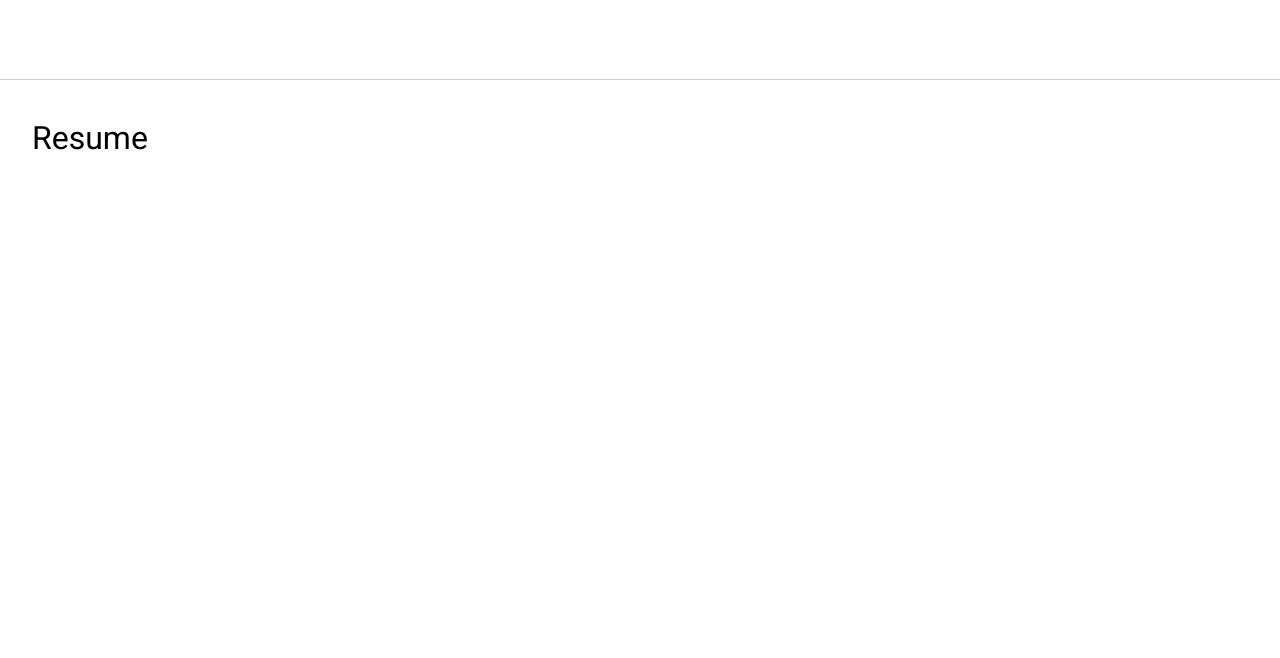
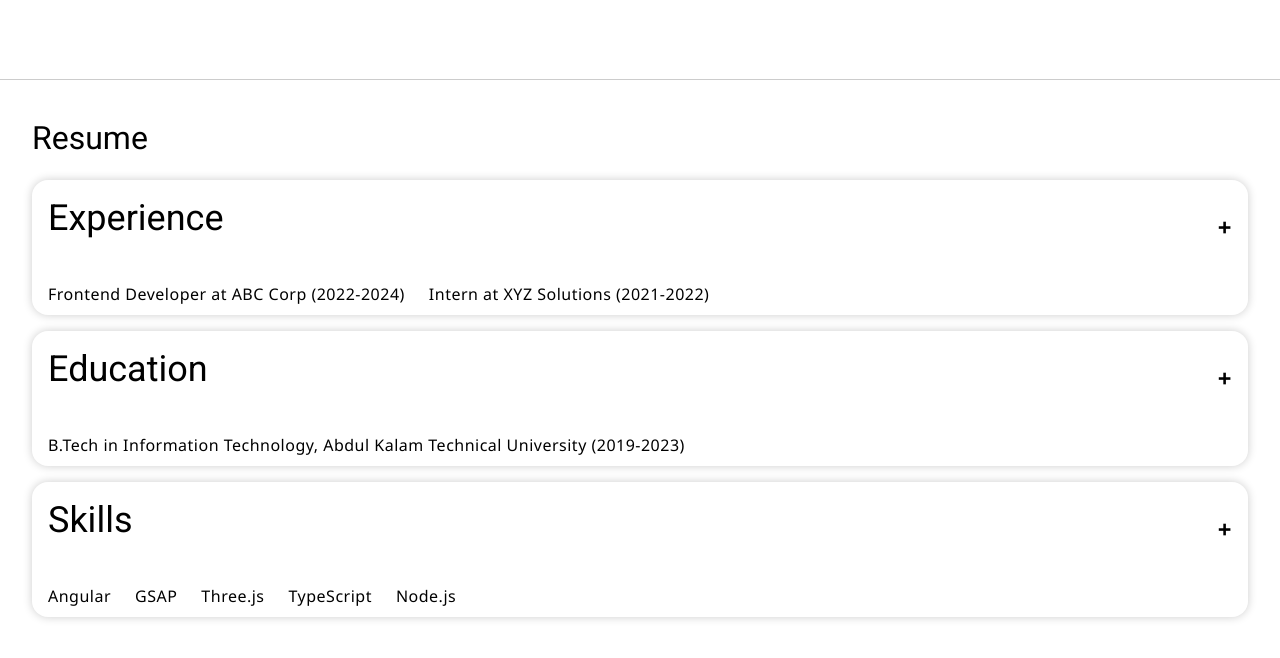
Before and after one commit to RajatSinghrs/portfolio-web, an Angular app: page / in a window 1280 px wide. Both pictures are taken after a click on the item "Resume". Shown: the part 4896-5554 px from the top of the page. Built offline with nearby package versions, Linux system fonts and the light colour scheme.

Commit message:
resume section added

```diff
--- a/src/app/app.module.ts
+++ b/src/app/app.module.ts
@@ -12,6 +12,7 @@ import { MatButtonModule } from '@angular/material/button';
 import { MatIconModule } from '@angular/material/icon';
 import { HttpClientModule, provideHttpClient, withFetch } from '@angular/common/http';
 import { CodePortfolioComponent } from './code-portfolio/code-portfolio.component';
+import { BrowserAnimationsModule } from '@angular/platform-browser/animations';
 
 @NgModule({
   declarations: [
@@ -27,7 +28,8 @@ import { CodePortfolioComponent } from './code-portfolio/code-portfolio.componen
     HttpClientModule,
     MatToolbarModule,
     MatButtonModule,
-    MatIconModule
+    MatIconModule,
+    BrowserAnimationsModule
   ],
   providers: [
     provideClientHydration(),
--- a/src/app/landing-page/landing-page.component.html
+++ b/src/app/landing-page/landing-page.component.html
@@ -30,10 +30,31 @@
     </div>
   </section>
 
-  <section id="services"><h2>Services</h2></section>
-  <section id="tech"><h2>Tech Stack</h2></section>
-  <section id="resume"><h2>Resume</h2></section>
-  <section id="contact"><h2>Contact</h2></section>
+  <section id="services">
+    <h2>Services</h2>
+  </section>
+  <section id="tech">
+    <h2>Tech Stack</h2>
+  </section>
+  <!-- <section id="resume"><h2>Resume</h2></section> -->
+  <section id="resume" class="resume-section">
+    <h2>Resume</h2>
+    <div class="resume-panel" *ngFor="let section of resumeSections" #resumePanel>
+      <div class="resume-header" (click)="toggleSection(section, resumePanel)">
+        <h3>{{ section.title }}</h3>
+        <span class="toggle-icon">{{ section.open ? '-' : '+' }}</span>
+      </div>
+      <div class="resume-content" [style.overflow]="'hidden'">
+        <ul>
+          <li *ngFor="let item of section.items">{{ item }}</li>
+        </ul>
+      </div>
+    </div>
+  </section>
+
+  <section id="contact">
+    <h2>Contact</h2>
+  </section>
 </main>
 
 <app-footer [isDarkMode]="isDarkMode"></app-footer>
--- a/src/app/landing-page/landing-page.component.scss
+++ b/src/app/landing-page/landing-page.component.scss
@@ -114,3 +114,53 @@ body {
 .center-content p {
   font-size: 18px;
 }
+
+
+// resume
+.resume-section {
+  padding: 4rem 2rem;
+
+  .resume-panel {
+    background: rgba(255, 255, 255, 0.07);
+    backdrop-filter: blur(10px);
+    border-radius: 1rem;
+    box-shadow: 0 0 10px rgba(0, 0, 0, 0.2);
+    margin-bottom: 1rem;
+    overflow: hidden;
+    transition: box-shadow 0.3s;
+
+    &:hover {
+      box-shadow: 0 0 20px rgba(255, 255, 255, 0.2);
+    }
+
+    .resume-header {
+      cursor: pointer;
+      display: flex;
+      justify-content: space-between;
+      align-items: center;
+      padding: 1rem;
+      font-weight: bold;
+      font-size: 1.2rem;
+    }
+
+    .resume-content {
+      padding: 0 1rem;
+      overflow: hidden;
+
+      ul {
+        list-style: none;
+        padding: 0;
+        margin: 0;
+
+        li {
+          padding: 0.5rem 0;
+          border-bottom: 1px solid rgba(255, 255, 255, 0.1);
+        }
+      }
+    }
+
+    .toggle-icon {
+      font-size: 1.5rem;
+    }
+  }
+}
--- a/src/app/landing-page/landing-page.component.ts
+++ b/src/app/landing-page/landing-page.component.ts
@@ -1,18 +1,38 @@
 import { isPlatformBrowser } from '@angular/common';
-import { AfterViewInit, Component, Inject, PLATFORM_ID } from '@angular/core';
+import { AfterViewInit, Component, ElementRef, Inject, PLATFORM_ID, QueryList, ViewChildren } from '@angular/core';
 import gsap from 'gsap';
 import ScrollToPlugin from 'gsap/ScrollToPlugin';
 import ScrollTrigger from 'gsap/ScrollTrigger';
 gsap.registerPlugin(ScrollToPlugin, ScrollTrigger);
+import { trigger, state, style, transition, animate } from '@angular/animations';
 
 
 @Component({
   selector: 'app-landing-page',
   templateUrl: './landing-page.component.html',
-  styleUrl: './landing-page.component.scss'
+  styleUrl: './landing-page.component.scss',
+  animations: [
+    trigger('expandCollapse', [
+      state('closed', style({
+        height: '0',
+        opacity: 0,
+        padding: '0 1rem',
+        overflow: 'hidden'
+      })),
+      state('open', style({
+        height: '*',
+        opacity: 1,
+        padding: '1rem'
+      })),
+      transition('closed <=> open', [
+        animate('300ms ease-in-out')
+      ])
+    ])
+  ]
 })
 export class LandingPageComponent implements AfterViewInit {
   constructor(@Inject(PLATFORM_ID) private platformId: Object) { }
+  @ViewChildren('resumePanel') resumePanels!: QueryList<ElementRef>;
 
   isDarkMode = false;
   leftBoxes = new Array(3);
@@ -27,6 +47,7 @@ export class LandingPageComponent implements AfterViewInit {
   ];
 
   ngAfterViewInit(): void {
+
     // Animate intro text
     if (isPlatformBrowser(this.platformId)) {
 
@@ -79,7 +100,78 @@ export class LandingPageComponent implements AfterViewInit {
           anticipatePin: 1
         }
       });
+      this.resumePanels.forEach((panel, index) => {
+        gsap.from(panel.nativeElement, {
+          opacity: 0,
+          y: 50,
+          duration: 0.6,
+          ease: 'power3.out',
+          scrollTrigger: {
+            trigger: panel.nativeElement,
+            start: 'top 85%',
+            toggleActions: 'play none none reverse'
+          },
+          delay: index * 0.1
+        });
+      });
+    }
+  }
 
+  resumeSections = [
+    {
+      title: 'Experience',
+      open: false,
+      items: [
+        'Frontend Developer at ABC Corp (2022-2024)',
+        'Intern at XYZ Solutions (2021-2022)'
+      ]
+    },
+    {
+      title: 'Education',
+      open: false,
+      items: [
+        'B.Tech in Information Technology, Abdul Kalam Technical University (2019-2023)'
+      ]
+    },
+    {
+      title: 'Skills',
+      open: false,
+      items: ['Angular', 'GSAP', 'Three.js', 'TypeScript', 'Node.js']
+    },
+    {
+      title: 'Certifications',
+      open: false,
+      items: ['XYZ Intership', 'Test-II Testing Intern']
+    }
+  ];
+
+
+  toggleSection(section: any, el?: HTMLElement) {
+    section.open = !section.open;
+
+    if (el) {
+      const content = el.querySelector('.resume-content');
+      if (content) {
+        if (section.open) {
+          gsap.fromTo(
+            content,
+            { height: 0, opacity: 0 },
+            {
+              height: 'auto',
+              opacity: 1,
+              duration: 0.4,
+              ease: 'back.out(1.7)'
+            }
+          );
+        } else {
+          gsap.to(content, {
+            height: 0,
+            opacity: 0,
+            duration: 0.3,
+            ease: 'power1.in'
+          });
+        }
+      }
     }
   }
 
@@ -90,4 +182,6 @@ export class LandingPageComponent implements AfterViewInit {
   openProject(link: string) {
     window.open(link, '_blank');
   }
+
+
 }
```
Lines whose indentation alone changed are shown as unchanged.
